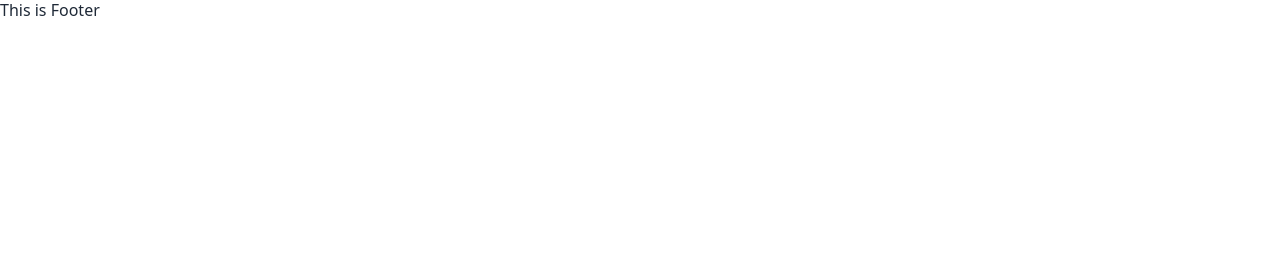
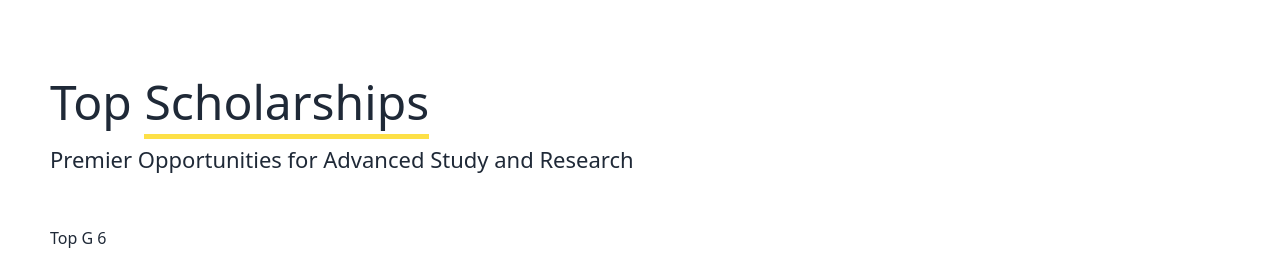
Before and after one commit to barta3235/SCHOLARPLUS-CLIENT-a12, a React (Vite) app: page / in a window 1280 px wide. Shown: the part 687-952 px from the top of the page. Before the commit the page ends 800 px from the top, so only its background shows below. Built offline with nearby package versions, Linux system fonts and the light colour scheme; no server answers.

Commit message:
untill card add for TOp 6 scholarship

```diff
--- a/src/components/HeadSubHead.jsx
+++ b/src/components/HeadSubHead.jsx
@@ -1,8 +1,9 @@
 
-const HeadSubHead = () => {
+const HeadSubHead = ({heading1,heading2,subHeading}) => {
     return (
-        <div>
-
+        <div className="mx-[5px] md:mx-[50px] mt-[80px] mb-[50px]">
+            <h1 className="text-3xl md:text-5xl mb-[17px] font-medium">{heading1} <span className="border-b-[5px] border-yellow-300">{heading2}</span></h1>
+            <h1 className="text-[22px]">{subHeading}</h1>
         </div>
     );
 };
--- a/src/components/Navbar.jsx
+++ b/src/components/Navbar.jsx
@@ -60,7 +60,7 @@ const Navbar = () => {
                         </ul>
                     </div>
                     <button className="flex justify-end md:hidden items-center">
-                        <label htmlFor="my_modal_7" className="btn"><CiMenuFries></CiMenuFries></label>
+                        <label htmlFor="my_modal_7" className="btn bg-yellow-200 hover:bg-yellow-300 border-none"><CiMenuFries className="text-[20px]"></CiMenuFries></label>
                     </button>
                 </div>
             </header>
--- /dev/null
+++ b/src/components/Top6_Scholarship/Top6_Scholarship.jsx
@@ -0,0 +1,14 @@
+
+const Top6_Scholarship = () => {
+    return (
+        <div className="mx-[5px] md:mx-[50px] mb-[80px]">
+
+            <div>
+                <h1>Top G 6</h1>
+            </div>
+
+        </div>
+    );
+};
+
+export default Top6_Scholarship;
--- a/src/pages/Home.jsx
+++ b/src/pages/Home.jsx
@@ -1,9 +1,13 @@
 import Banner from "../components/Banner";
+import HeadSubHead from "../components/HeadSubHead";
+import Top6_Scholarship from '../components/Top6_Scholarship/Top6_Scholarship'
 
 const Home = () => {
     return (
         <div>
             <Banner></Banner>
+            <HeadSubHead heading1="Top" heading2="Scholarships" subHeading="Premier Opportunities for Advanced Study and Research"></HeadSubHead>
+            <Top6_Scholarship></Top6_Scholarship>
         </div>
     );
 };
```
